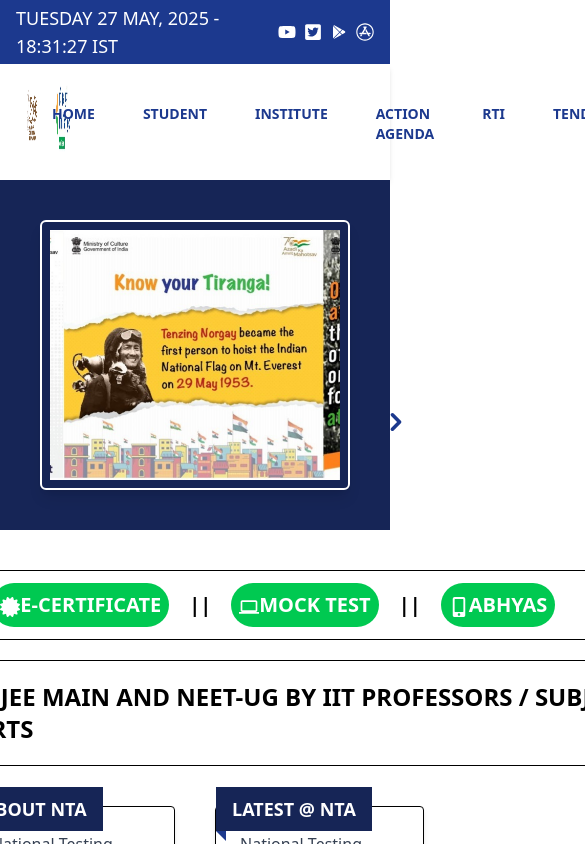
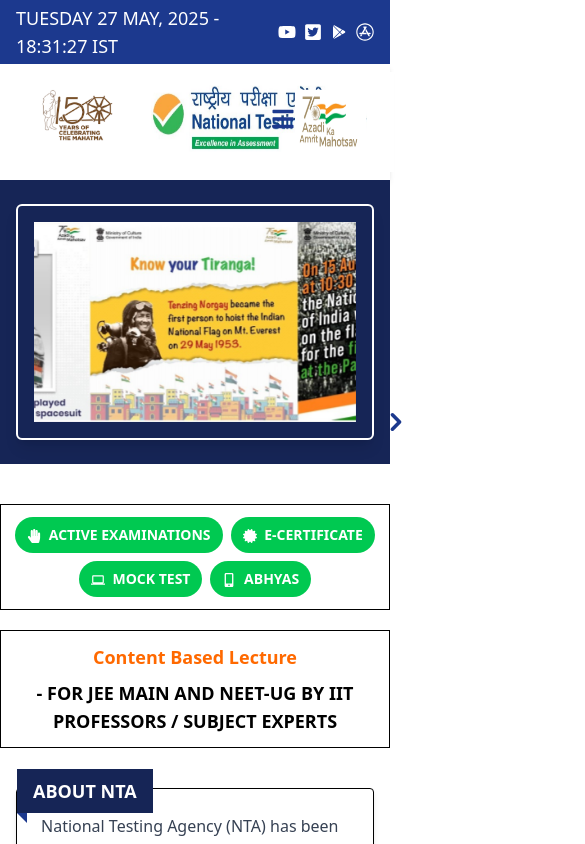
Before and after one commit to TUHINDAS9670/NTA-clone, a React (Vite) app: page / in a window 390 px wide. Shown: the top 844 px of the page, 585 px wide, since content can reach past the window. Built offline with nearby package versions, Linux system fonts and the light colour scheme.

Commit message:
Added responsiveness for mobile view

```diff
--- a/src/components/ContactUs.jsx
+++ b/src/components/ContactUs.jsx
@@ -1,79 +1,76 @@
-import React from 'react'
-import govtlogo from"../assets/govtlogo2.png"
-import { MdComputer } from "react-icons/md";
+import React from 'react';
+import govtlogo from "../assets/govtlogo2.png";
+import { MdComputer, MdAppRegistration, MdEmail, MdCopyright } from "react-icons/md";
 import { TiDocumentText } from "react-icons/ti";
-import { FaFacebook } from "react-icons/fa";
-import { FaTwitterSquare } from "react-icons/fa";
-import { FaYoutube } from "react-icons/fa6";
+import { FaFacebook, FaTwitterSquare, FaYoutube, FaAppStore, FaQuestion, FaPhoneAlt, FaMapPin } from "react-icons/fa";
 import { BiLogoPlayStore } from "react-icons/bi";
-import { FaAppStore } from "react-icons/fa";
-import { FaQuestion } from "react-icons/fa";
-import { MdAppRegistration } from "react-icons/md";
-import { FaPhoneAlt } from "react-icons/fa";
-import { FaMapPin } from "react-icons/fa";
-import { MdEmail } from "react-icons/md";
 import { TbMap2 } from "react-icons/tb";
-import { MdCopyright } from "react-icons/md";
-
-
 
 const ContactUs = () => {
   return (
     <div className="bg-blue-950 text-white py-10 px-6 md:px-20">
       <div className="max-w-screen-xl mx-auto grid grid-cols-1 md:grid-cols-3 gap-10">
+
+        {/* Quick Links */}
         <div>
           <h2 className="text-xl font-bold mb-4 flex items-center gap-2">
-            <span>🔗</span> QUICK LINKS
+            🔗 QUICK LINKS
           </h2>
-          <ul className="space-y-2 text-orange-400  ">
-            <li><MdComputer className='inline'/> Mock Test</li>
-            <li><TiDocumentText className='inline'/>
- Recruitment (Young Professionals)</li>
-            <li><FaFacebook className='inline'/> Facebook</li>
-            <li><FaTwitterSquare className='inline'/> Twitter</li>
-            <li><FaYoutube className='inline' />
- Youtube</li>
-            <li><BiLogoPlayStore className='inline'/> Play Store</li>
-            <li><FaAppStore className='inline'/> App Store</li>
-            <li><FaQuestion className='inline'/> FAQs</li>
-            <li><MdAppRegistration className='inline'/> NTA Registration and MoA</li>
+          <ul className="space-y-2 text-orange-400">
+            <li className="flex items-center gap-1"><MdComputer /> Mock Test</li>
+            <li className="flex items-center gap-1"><TiDocumentText /> Recruitment (Young Professionals)</li>
+            <li className="flex items-center gap-1"><FaFacebook /> Facebook</li>
+            <li className="flex items-center gap-1"><FaTwitterSquare /> Twitter</li>
+            <li className="flex items-center gap-1"><FaYoutube /> YouTube</li>
+            <li className="flex items-center gap-1"><BiLogoPlayStore /> Play Store</li>
+            <li className="flex items-center gap-1"><FaAppStore /> App Store</li>
+            <li className="flex items-center gap-1"><FaQuestion /> FAQs</li>
+            <li className="flex items-center gap-1"><MdAppRegistration /> NTA Registration and MoA</li>
           </ul>
         </div>
 
+        {/* Contact Info */}
         <div>
           <h2 className="text-xl font-bold mb-4 flex items-center gap-2">
-            <span><FaPhoneAlt />
-</span> CONTACT
+            <FaPhoneAlt /> CONTACT
           </h2>
           <ul className="space-y-2">
-            <li>
-              <FaMapPin className='inline'/> First Floor, NSIC-MDBP Building, <br />
-              Okhla Industrial Estate,<br />
-              New Delhi, Delhi 110020
+            <li className="flex items-start gap-1">
+              <FaMapPin className="mt-1" />
+              <span>
+                First Floor, NSIC-MDBP Building, <br />
+                Okhla Industrial Estate,<br />
+                New Delhi, Delhi 110020
+              </span>
             </li>
-            <li><FaPhoneAlt className='inline' /> 011-69227700</li>
-            <li><MdEmail className='inline'/> genadmin@nta.ac.in</li>
+            <li className="flex items-center gap-1"><FaPhoneAlt /> 011-69227700</li>
+            <li className="flex items-center gap-1"><MdEmail /> genadmin@nta.ac.in</li>
           </ul>
           <img
             src={govtlogo}
             alt="Ministry of Education"
-            className="mt-6 w-full  "
+            className="mt-6 w-full max-w-[250px] md:max-w-[300px]"
           />
         </div>
+
+        {/* Location */}
         <div>
           <h2 className="text-xl font-bold mb-4 flex items-center gap-2">
-            <span><TbMap2/></span> LOCATION
+            <TbMap2 /> LOCATION
           </h2>
           <iframe
             title="NTA Location"
+            aria-label="Google Map showing NTA location"
             className="w-full h-64 rounded-md"
             src="https://www.google.com/maps/embed?pb=!1m18!1m12!1m3!1d14010.29223859041!2d77.26060431738279!3d28.524403143708918!2m3!1f0!2f0!3f0!3m2!1i1024!2i768!4f13.1!3m3!1m2!1s0x390ce3b8c1b61f9f%3A0x62c187bd4ee19ad6!2sNational%20Testing%20Agency!5e0!3m2!1sen!2sin!4v1683278333762!5m2!1sen!2sin"
             loading="lazy"
           ></iframe>
         </div>
       </div>
+
+      {/* Footer */}
       <div className="mt-10 text-center border-t border-blue-800 pt-4 text-sm text-gray-300">
-        <MdCopyright className='inline'/> All Rights Reserved - National Testing Agency
+        <MdCopyright className="inline" /> All Rights Reserved - National Testing Agency
       </div>
     </div>
   );
--- a/src/components/HeroSection.jsx
+++ b/src/components/HeroSection.jsx
@@ -1,78 +1,69 @@
-import React from 'react'
-import {Link} from "react-router-dom"
-import { FaArrowRight } from "react-icons/fa";
-import { FaMobileAlt } from "react-icons/fa";
+import React from 'react';
+import { Link } from "react-router-dom";
+import { FaArrowRight, FaMobileAlt, FaCertificate, FaHandPaper } from "react-icons/fa";
 import { MdComputer } from "react-icons/md";
-import { FaCertificate } from "react-icons/fa";
-import { FaHandPaper } from "react-icons/fa";
 
 const HeroSection = () => {
   return (
-    <div className='flex flex-col justify-center items-center '>
-      <div className='font-semibold border   w-[1100px] flex items-center text-xl gap-2 '>
-        <button className='rounded-full bg-green-500  item-center text-white hover:text-orange-500 hover:bg-white p-2 cursor-pointer m-3 transition-all duration-500'><FaHandPaper className='inline'/> ACTIVE EXAMINATIONS</button>
-        <span>||</span>
-        <button className='rounded-4xl bg-green-500 text-white hover:text-orange-500 hover:bg-white p-2 cursor-pointer m-3 transition-all duration-500'><FaCertificate className='inline'/>E-CERTIFICATE</button>
-        <span>||</span>
-        <button className='rounded-4xl bg-green-500 text-white hover:text-orange-500 hover:bg-white p-2 cursor-pointer m-3 transition-all duration-500'><MdComputer className='inline'/>MOCK TEST</button>
-        <span>||</span>
-        <button className='rounded-4xl bg-green-500 text-white hover:text-orange-500 hover:bg-white p-2 cursor-pointer m-3 transition-all duration-500'><FaMobileAlt className='inline'/>ABHYAS</button>
-      </div>
-      <div className='font-semibold border p-[20px]  w-[1100px] text-2xl flex items-center mt-5'>
-        <Link to="/" className='text-orange-500'>Content Based Lecture</Link>
-        <p> -  FOR JEE MAIN AND NEET-UG BY IIT PROFESSORS / SUBJECT EXPERTS </p>
+    <div className='flex flex-col justify-center items-center'>
+      {/* Top Buttons */}
+      <div className='font-semibold border w-full max-w-[1100px] flex flex-wrap justify-center text-sm sm:text-base md:text-xl gap-2 px-2 py-3'>
+        <button className='rounded-full bg-green-500 text-white hover:text-orange-500 hover:bg-white px-3 py-2 cursor-pointer transition-all duration-500'>
+          <FaHandPaper className='inline mr-1' /> ACTIVE EXAMINATIONS
+        </button>
+        <span className="hidden sm:inline">||</span>
+        <button className='rounded-4xl bg-green-500 text-white hover:text-orange-500 hover:bg-white px-3 py-2 cursor-pointer transition-all duration-500'>
+          <FaCertificate className='inline mr-1' /> E-CERTIFICATE
+        </button>
+        <span className="hidden sm:inline">||</span>
+        <button className='rounded-4xl bg-green-500 text-white hover:text-orange-500 hover:bg-white px-3 py-2 cursor-pointer transition-all duration-500'>
+          <MdComputer className='inline mr-1' /> MOCK TEST
+        </button>
+        <span className="hidden sm:inline">||</span>
+        <button className='rounded-4xl bg-green-500 text-white hover:text-orange-500 hover:bg-white px-3 py-2 cursor-pointer transition-all duration-500'>
+          <FaMobileAlt className='inline mr-1' /> ABHYAS
+        </button>
       </div>
 
- <div className="h-[350px] max-w-5xl  my-10 flex justify-center gap-x-10 gap-y-10 ">
-      <div className="relative bg-white border px-6 py-6 shadow-md rounded-sm ">
+      {/* Content Lecture Text */}
+      <div className='font-semibold border px-4 py-3 w-full max-w-[1100px] text-lg md:text-2xl flex flex-wrap justify-center gap-2 mt-5 text-center md:text-left'>
+        <Link to="/" className='text-orange-500'>Content Based Lecture</Link>
+        <p>- FOR JEE MAIN AND NEET-UG BY IIT PROFESSORS / SUBJECT EXPERTS</p>
+      </div>
 
-        <div className ="absolute -top-5 left-0  bg-blue-950 text-white text-lg  font-extrabold px-4 py-2">
+      {/* Info Boxes */}
+      <div className="max-w-6xl w-full flex flex-col lg:flex-row justify-center items-stretch gap-6 px-4 py-10">
+        {/* Box 1 */}
+        <div className="relative bg-white border px-6 py-6 shadow-md rounded-sm w-full">
+          <div className="absolute -top-5 left-0 bg-blue-950 text-white text-lg font-extrabold px-4 py-2">
             ABOUT NTA
             <div className="absolute top-full left-0 w-0 h-0 border-t-[10px] border-t-blue-900 border-l-[10px] border-l-transparent" />
           </div>
           <p className="text-gray-700 mb-4 leading-relaxed">
-          National Testing Agency (NTA) has been established as a premier,
-          specialist, autonomous and self-sustained testing organization to
-          conduct entrance examinations for admission/fellowship in higher
-          educational institutions.
+            National Testing Agency (NTA) has been established as a premier, specialist, autonomous and self-sustained testing organization to conduct entrance examinations for admission/fellowship in higher educational institutions.
           </p>
-
           <p className="text-gray-700 mb-6 leading-relaxed">
-          To assess competence of candidates for admissions and recruitment has
-          always been a challenge in terms of matching with research based
-          international standards, efficiency, transparency and error free
-          delivery.
+            To assess competence of candidates for admissions and recruitment has always been a challenge in terms of matching with research based international standards, efficiency, transparency and error free delivery.
           </p>
-
-
           <div className="flex justify-end">
             <button className="flex items-center gap-2 bg-green-600 hover:bg-green-700 text-white font-bold px-4 py-2 text-sm uppercase cursor-pointer">
               Read More <FaArrowRight />
             </button>
           </div>
         </div>
-      <div className="relative bg-white border px-6 py-6 shadow-md rounded-sm">
 
-        <div className="absolute -top-5 left-0  bg-blue-950  text-white text-lg  font-extrabold px-4 py-2">
+        {/* Box 2 */}
+        <div className="relative bg-white border px-6 py-6 shadow-md rounded-sm w-full">
+          <div className="absolute -top-5 left-0 bg-blue-950 text-white text-lg font-extrabold px-4 py-2">
             LATEST @ NTA
             <div className="absolute top-full left-0 w-0 h-0 border-t-[10px] border-t-blue-900 border-l-[10px] border-l-transparent" />
           </div>
-
-
           <p className="text-gray-700 mb-4 leading-relaxed">
-          National Testing Agency (NTA) has been established as a premier,
-          specialist, autonomous and self-sustained testing organization to
-          conduct entrance examinations for admission/fellowship in higher
-          educational institutions.
+            National Testing Agency (NTA) has been established as a premier, specialist, autonomous and self-sustained testing organization to conduct entrance examinations for admission/fellowship in higher educational institutions.
           </p>
-
           <p className="text-gray-700 mb-6 leading-relaxed">
-          To assess competence of candidates for admissions and recruitment has
-          always been a challenge in terms of matching with research based
-          international standards, efficiency, transparency and error free
-          delivery.
+            To assess competence of candidates for admissions and recruitment has always been a challenge in terms of matching with research based international standards, efficiency, transparency and error free delivery.
           </p>
-
           <div className="flex justify-end">
             <button className="flex items-center gap-2 bg-green-600 hover:bg-green-700 text-white font-bold px-4 py-2 text-sm uppercase cursor-pointer">
               Read More <FaArrowRight />
@@ -80,9 +71,8 @@
           </div>
         </div>
       </div>
+    </div>
+  );
+};
 
-    </div>
-  )
-}
-
-export default HeroSection
+export default HeroSection;
--- a/src/components/Navbar.jsx
+++ b/src/components/Navbar.jsx
@@ -1,9 +1,6 @@
 import React, { useEffect, useState } from "react";
-import { FaYoutube } from "react-icons/fa6";
-import { FaTwitterSquare } from "react-icons/fa";
+import { FaYoutube, FaTwitterSquare, FaAppStore, FaBars } from "react-icons/fa";
 import { BiLogoPlayStore } from "react-icons/bi";
-import { FaAppStore } from "react-icons/fa";
-
 import { Link } from "react-router-dom";
 import azadi from "/azadi.png";
 import yrLogo from "/150yrLogo.png";
@@ -11,6 +8,7 @@
 
 const Navbar = () => {
   const [dateTime, setDateTime] = useState("");
+  const [isMobileMenuOpen, setIsMobileMenuOpen] = useState(false);
 
   useEffect(() => {
     const updateTime = () => {
@@ -41,90 +39,62 @@
 
   return (
     <>
-      <div className="bg-blue-900 text-white py-1 px-4 flex justify-between items-center text-lg ">
+      <div className="bg-blue-900 text-white py-1 px-4 flex justify-between items-center text-lg">
         <div>{dateTime}</div>
         <div className="flex gap-2">
-          <span>
-            <FaYoutube />
-          </span>
-          <span>
-            <FaTwitterSquare />
-          </span>
-          <span>
-            <BiLogoPlayStore />
-          </span>
-          <span>
-            <FaAppStore />
-          </span>
+          <span><FaYoutube /></span>
+          <span><FaTwitterSquare /></span>
+          <span><BiLogoPlayStore /></span>
+          <span><FaAppStore /></span>
         </div>
       </div>
 
       <div className="bg-white shadow-md">
         <div className="flex justify-between items-center py-2 px-6">
+          {/* Left logos */}
           <div className="flex items-center gap-4">
             <img src={yrLogo} alt="Logo 1" className="h-[70px] mb-3" />
-            <img src={ntaLogo} alt="NTA Logo" className=" h-[100px]" />
+            <img src={ntaLogo} alt="NTA Logo" className="h-[100px]" />
           </div>
 
-          <div className="flex gap-6 font-semibold text-sm text-blue-900 ">
-            <Link
-              to="/Home"
-              className="relative px-3 py-2 hover:bg-blue-900 hover:text-white border-t-4 border-transparent hover:border-orange-400 transition-all"
-            >
-              HOME
-            </Link>
-            <Link
-              to="/Student"
-              className="relative px-3 py-2 hover:bg-blue-900 hover:text-white border-t-4 border-transparent hover:border-orange-400 transition-all"
-            >
-              STUDENT
-            </Link>
-            <Link
-              to="/Institute"
-              className="relative px-3 py-2 hover:bg-blue-900 hover:text-white border-t-4 border-transparent hover:border-orange-400 transition-all"
-            >
-              INSTITUTE
-            </Link>
-            <Link
-              to="/Action"
-              className="relative px-3 py-2 hover:bg-blue-900 hover:text-white border-t-4 border-transparent hover:border-orange-400 transition-all"
-            >
-              ACTION AGENDA
-            </Link>
-            <Link
-              to="/Rti"
-              className="relative px-3 py-2 hover:bg-blue-900 hover:text-white border-t-4 border-transparent hover:border-orange-400 transition-all"
-            >
-              RTI
-            </Link>
-            <Link
-              to="/Tender"
-              className="relative px-3 py-2 hover:bg-blue-900 hover:text-white border-t-4 border-transparent hover:border-orange-400 transition-all"
-            >
-              TENDER
-            </Link>
-            <Link
-              to="/Downloads"
-              className="relative px-3 py-2 hover:bg-blue-900 hover:text-white border-t-4 border-transparent hover:border-orange-400 transition-all"
-            >
-              DOWNLOADS
-            </Link>
-            <Link
-              to="/Contactus"
-              className="relative px-3 py-2 hover:bg-blue-900 hover:text-white border-t-4 border-transparent hover:border-orange-400 transition-all"
-            >
-              CONTACT US
-            </Link>
+          {/* Hamburger icon for mobile */}
+          <div className="md:hidden">
+            <button onClick={() => setIsMobileMenuOpen(!isMobileMenuOpen)}>
+              <FaBars size={24} className="text-blue-900" />
+            </button>
           </div>
 
+          {/* Navigation links for desktop */}
+          <div className="hidden md:flex gap-6 font-semibold text-sm text-blue-900">
+            <Link to="/Home" className="relative px-3 py-2 hover:bg-blue-900 hover:text-white border-t-4 border-transparent hover:border-orange-400 transition-all">HOME</Link>
+            <Link to="/Student" className="relative px-3 py-2 hover:bg-blue-900 hover:text-white border-t-4 border-transparent hover:border-orange-400 transition-all">STUDENT</Link>
+            <Link to="/Institute" className="relative px-3 py-2 hover:bg-blue-900 hover:text-white border-t-4 border-transparent hover:border-orange-400 transition-all">INSTITUTE</Link>
+            <Link to="/Action" className="relative px-3 py-2 hover:bg-blue-900 hover:text-white border-t-4 border-transparent hover:border-orange-400 transition-all">ACTION AGENDA</Link>
+            <Link to="/Rti" className="relative px-3 py-2 hover:bg-blue-900 hover:text-white border-t-4 border-transparent hover:border-orange-400 transition-all">RTI</Link>
+            <Link to="/Tender" className="relative px-3 py-2 hover:bg-blue-900 hover:text-white border-t-4 border-transparent hover:border-orange-400 transition-all">TENDER</Link>
+            <Link to="/Downloads" className="relative px-3 py-2 hover:bg-blue-900 hover:text-white border-t-4 border-transparent hover:border-orange-400 transition-all">DOWNLOADS</Link>
+            <Link to="/Contactus" className="relative px-3 py-2 hover:bg-blue-900 hover:text-white border-t-4 border-transparent hover:border-orange-400 transition-all">CONTACT US</Link>
+          </div>
+
+          {/* Right image */}
           <div>
-            <img
-              src={azadi}
-              alt="Amrit Mahotsav"
-              className="h-[100px] w-[130px] mt-[-20px]"
-            />
+            <img src={azadi} alt="Amrit Mahotsav" className="h-[100px] w-[130px] mt-[-20px]" />
           </div>
         </div>
+
+        {/* Mobile menu */}
+        {isMobileMenuOpen && (
+          <div className="md:hidden px-6 pb-4 bg-white shadow-inner transition-all duration-300 text-blue-900 font-semibold">
+            <Link to="/Home" className="block py-2 border-b hover:bg-blue-900 hover:text-white" onClick={() => setIsMobileMenuOpen(false)}>HOME</Link>
+            <Link to="/Student" className="block py-2 border-b hover:bg-blue-900 hover:text-white" onClick={() => setIsMobileMenuOpen(false)}>STUDENT</Link>
+            <Link to="/Institute" className="block py-2 border-b hover:bg-blue-900 hover:text-white" onClick={() => setIsMobileMenuOpen(false)}>INSTITUTE</Link>
+            <Link to="/Action" className="block py-2 border-b hover:bg-blue-900 hover:text-white" onClick={() => setIsMobileMenuOpen(false)}>ACTION AGENDA</Link>
+            <Link to="/Rti" className="block py-2 border-b hover:bg-blue-900 hover:text-white" onClick={() => setIsMobileMenuOpen(false)}>RTI</Link>
+            <Link to="/Tender" className="block py-2 border-b hover:bg-blue-900 hover:text-white" onClick={() => setIsMobileMenuOpen(false)}>TENDER</Link>
+            <Link to="/Downloads" className="block py-2 border-b hover:bg-blue-900 hover:text-white" onClick={() => setIsMobileMenuOpen(false)}>DOWNLOADS</Link>
+            <Link to="/Contactus" className="block py-2 hover:bg-blue-900 hover:text-white" onClick={() => setIsMobileMenuOpen(false)}>CONTACT US</Link>
+          </div>
+        )}
       </div>
     </>
   );
--- a/src/components/Slider.jsx
+++ b/src/components/Slider.jsx
@@ -1,23 +1,21 @@
-import React from 'react'
-import lgSlidera from "../assets/lgslider1.jpg"
-import lgSliderb from "../assets/lgslider2.jpg"
-import lgSliderc from "../assets/lgslider3.jpg"
-import lgSliderd from "../assets/lgslider4.jpg"
-import lgSlidere from "../assets/lgslider5.jpg"
+import React from 'react';
+import lgSlidera from "../assets/lgslider1.jpg";
+import lgSliderb from "../assets/lgslider2.jpg";
+import lgSliderc from "../assets/lgslider3.jpg";
+import lgSliderd from "../assets/lgslider4.jpg";
+import lgSlidere from "../assets/lgslider5.jpg";
 
 import { Swiper, SwiperSlide } from 'swiper/react';
 import { Autoplay, Pagination } from 'swiper/modules';
 import 'swiper/css';
 import 'swiper/css/pagination';
 
-const images = [
-lgSlidera,
-lgSliderb,lgSliderc,lgSliderd,lgSlidere
-];
+const images = [lgSlidera, lgSliderb, lgSliderc, lgSliderd, lgSlidere];
+
 const Slider = () => {
   return (
-    <div className="bg-blue-950 w-full md:px-8 p-5 items-center relative  justify-center flex mb-10">
-      <div className="border-2 border-white w-[1300px]  rounded-md overflow-hidden m-5 shadow-lg p-2">
+    <div className="bg-blue-950 w-full px-4 md:px-8 py-6 flex justify-center items-center mb-10">
+      <div className="border-2 border-white rounded-md p-4 overflow-hidden shadow-lg w-full max-w-7xl">
         <Swiper
           modules={[Autoplay, Pagination]}
           autoplay={{ delay: 2500, disableOnInteraction: false }}
@@ -25,22 +23,20 @@
           loop={true}
           spaceBetween={0}
           slidesPerView={1}
-                  speed={1000}
-
-          className="w-full h-[250px] md:h-[350px] lg:h-[400px]"
+          speed={1000}
+          className="w-full h-[200px] sm:h-[250px] md:h-[350px] lg:h-[450px]"
         >
           {images.map((src, i) => (
             <SwiperSlide key={i}>
               <img
                 src={src}
-
+                alt={`slider-${i}`}
                 className="w-full h-full object-cover"
               />
             </SwiperSlide>
           ))}
         </Swiper>
       </div>
-
     </div>
   );
 };
--- a/src/index.css
+++ b/src/index.css
@@ -3,6 +3,7 @@
 body{
  margin:0px;
  padding:0px;
+ box-sizing:border-box;
 }
  .swiper-pagination {
     position: relative;
```
Also changed, not shown: src/components/CategorySection.jsx (+14 -9 lines), src/components/Gallery.jsx (+18 -22 lines), src/components/LowerSlider.jsx (+24 -11 lines). Lines whose indentation alone changed are shown as unchanged.
